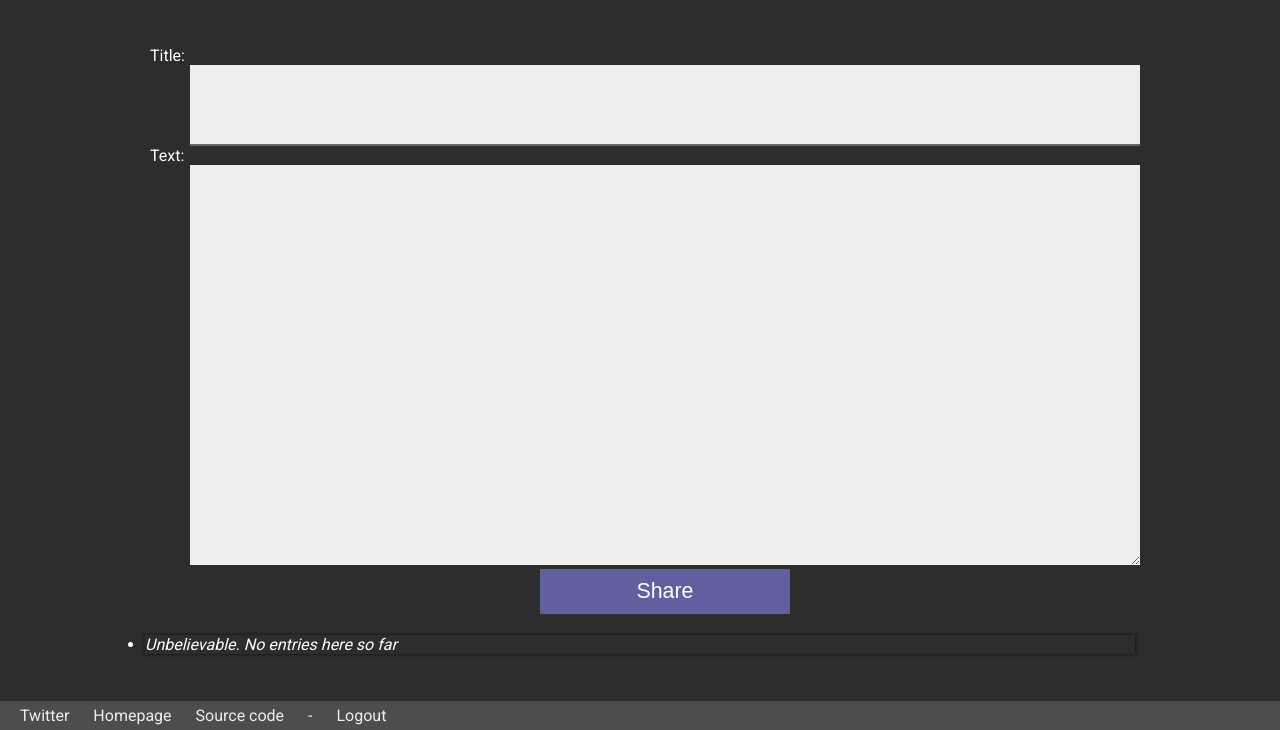
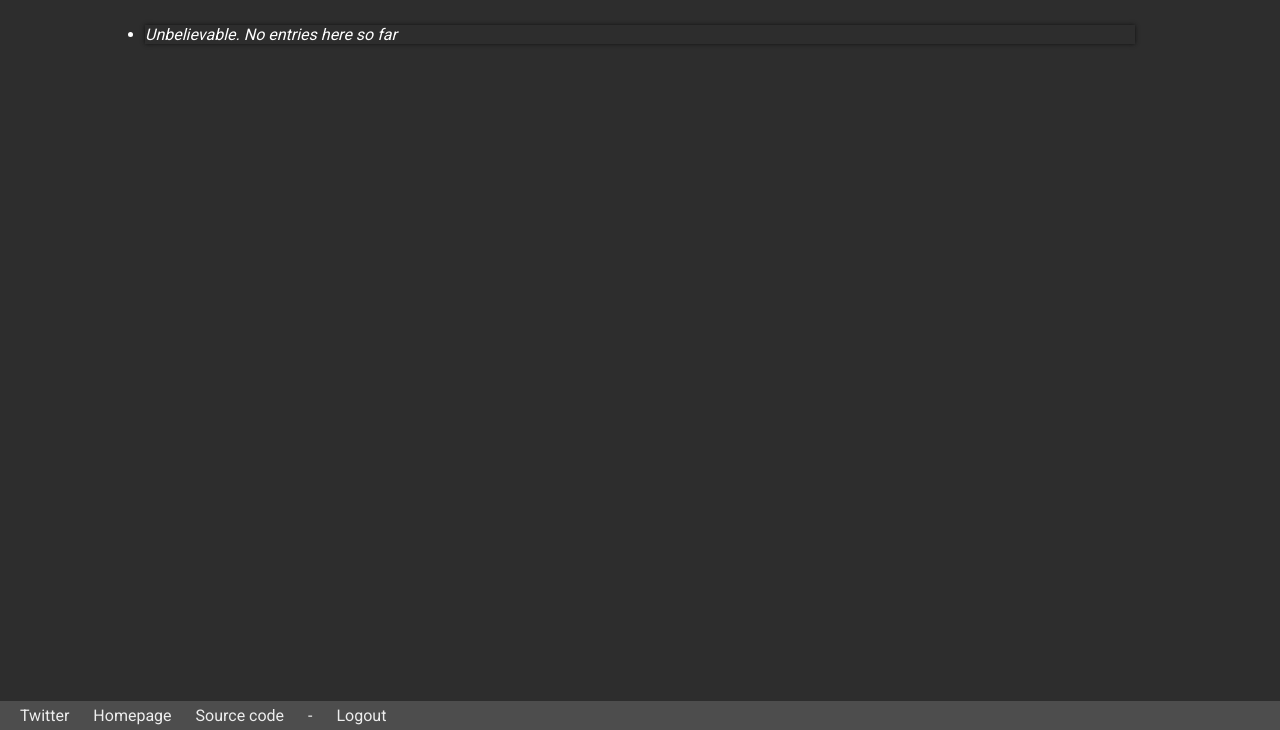
Before and after one commit to QuadPiece/flask-blog, a Flask app: page / in a window 1280 px wide. Shown: the part 70-800 px from the top of the page. Run offline with Flask 2, Linux system fonts and the light colour scheme; the visitor is signed in with stand-in values (Sample User, id 1); data that the repository does not hold is empty.

Commit message:
Removed post form from home

```diff
--- a/templates/home.html
+++ b/templates/home.html
@@ -1,16 +1,5 @@
 {% extends "layout.html" %}
 {% block body %}
-  {% if session.logged_in %}
-    <form action="{{ url_for('add_post') }}" method=post class=add-entry>
-      <dl>
-        <dt>Title:
-        <dd><input type=text size=30 name=title>
-        <dt>Text:
-        <dd><textarea name=text rows=5 cols=40></textarea>
-        <dd><input type=submit value=Share>
-      </dl>
-    </form>
-  {% endif %}
   <ul class=entries>
   {% for entry in entries %}
     <a href="/post/{{ entry.id }}"><li>{{ entry.title }}</li></a>
```
